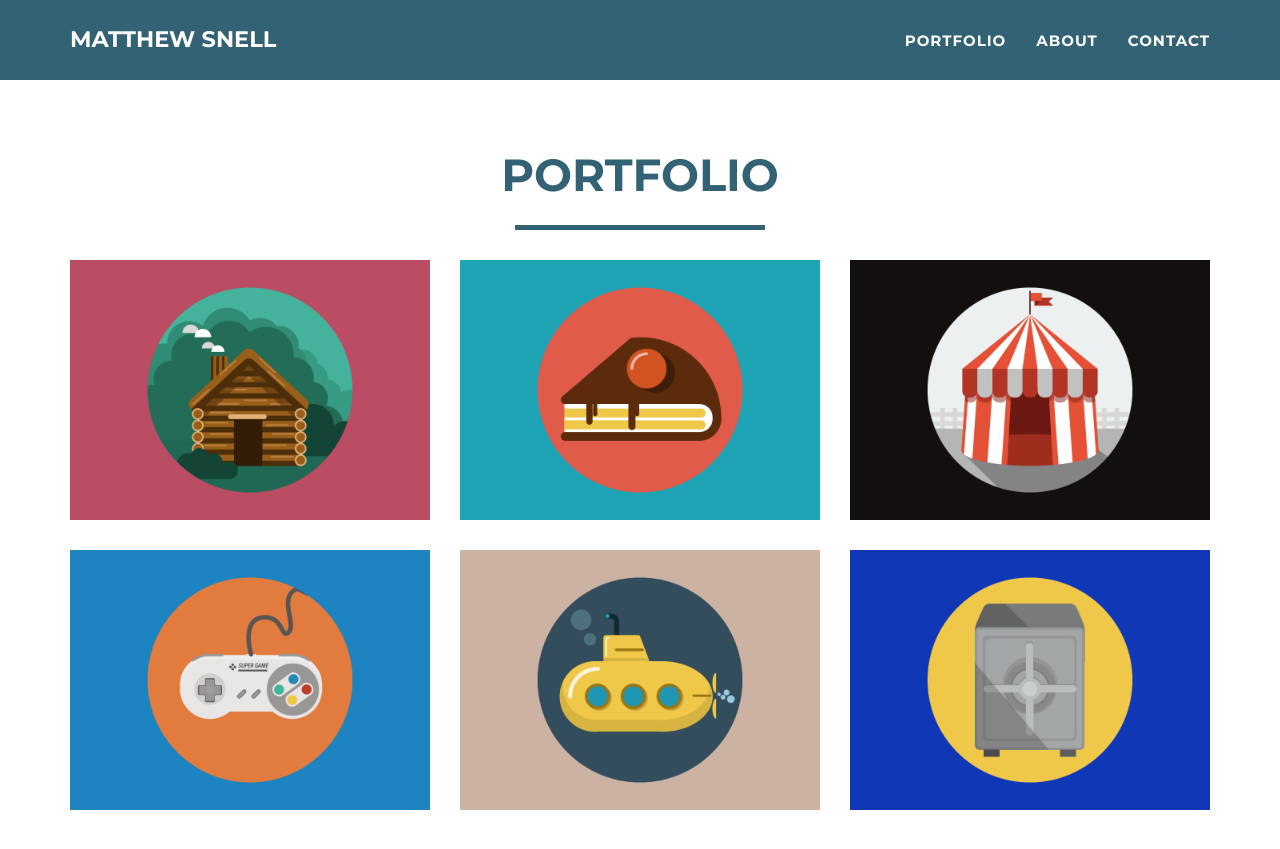
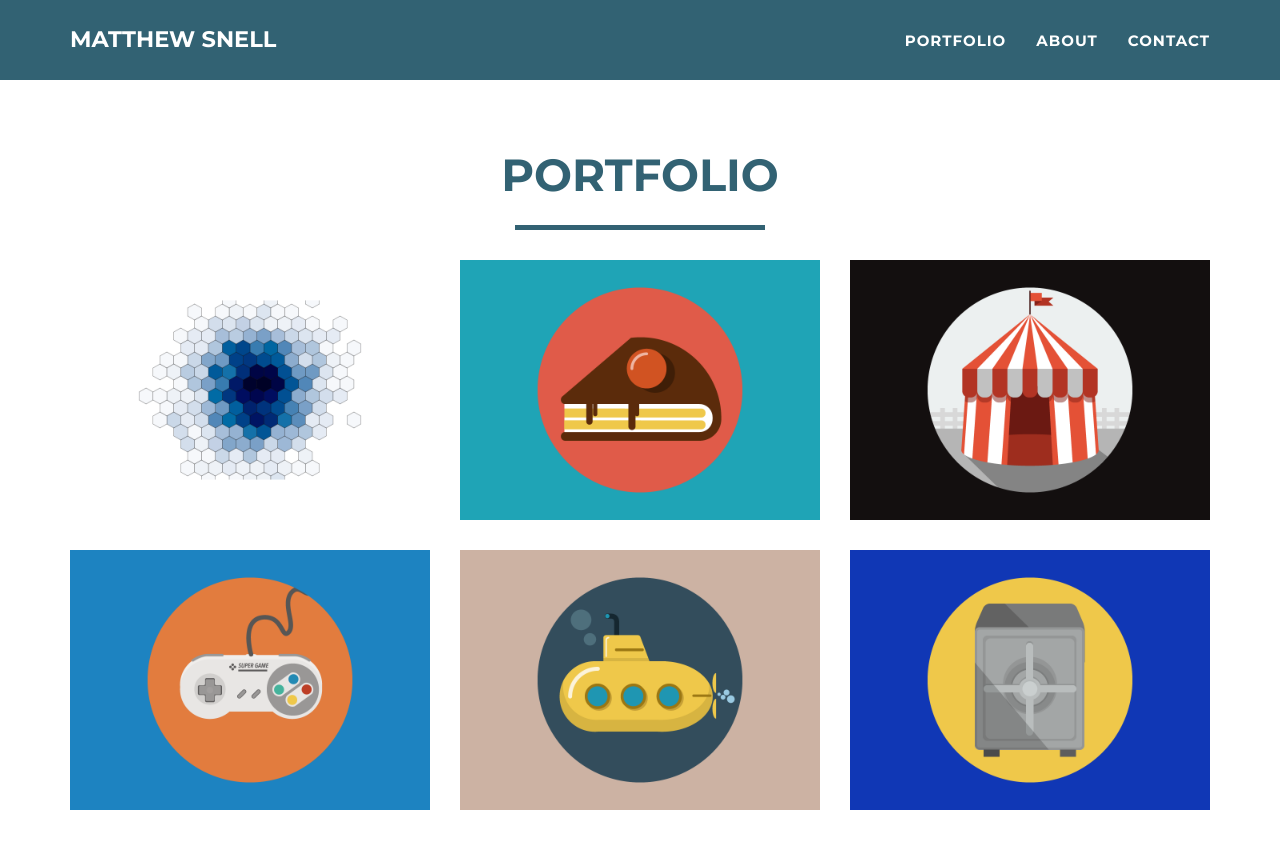
Before and after one commit to SnellOKC/snellokc.github.io, a Jekyll site: the page built from index.html, in a window 1280 px wide and 900 px high, scrolled down 725 px. Shown: the top 849 px of the window. Built offline with Jekyll 4.4.1, drawn with Linux system fonts in a browser that asks for light colours.

Commit message:
Updated img

```diff
--- a/_posts/2017-12-06-project-1.markdown
+++ b/_posts/2017-12-06-project-1.markdown
@@ -2,7 +2,7 @@
 layout: default
 modal-id: 1
 date: 2017-12-06
-img: cabin.png
+img: hex_bin.png
 alt: image-alt
 project-date: December 2017
 client: Start Bootstrap
```
